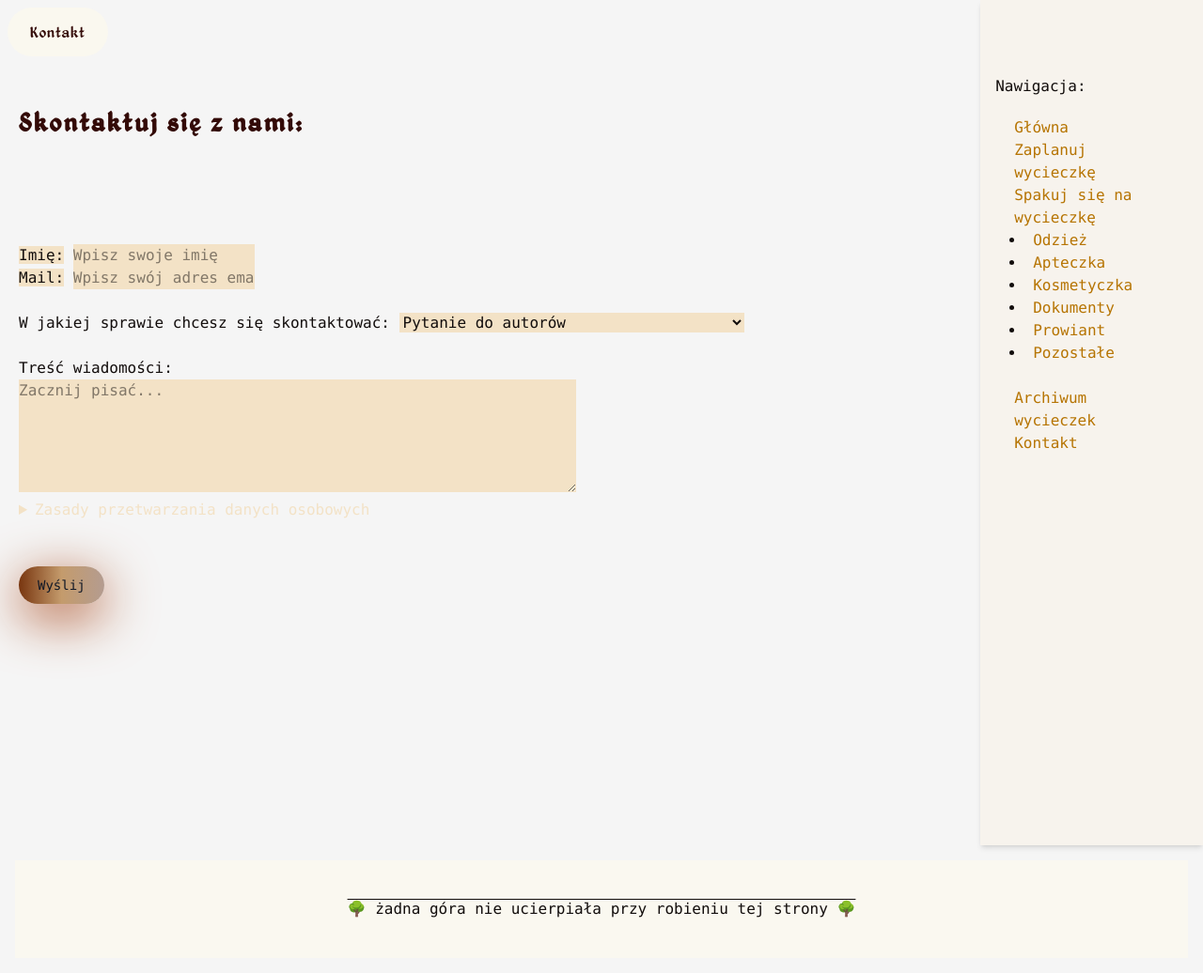
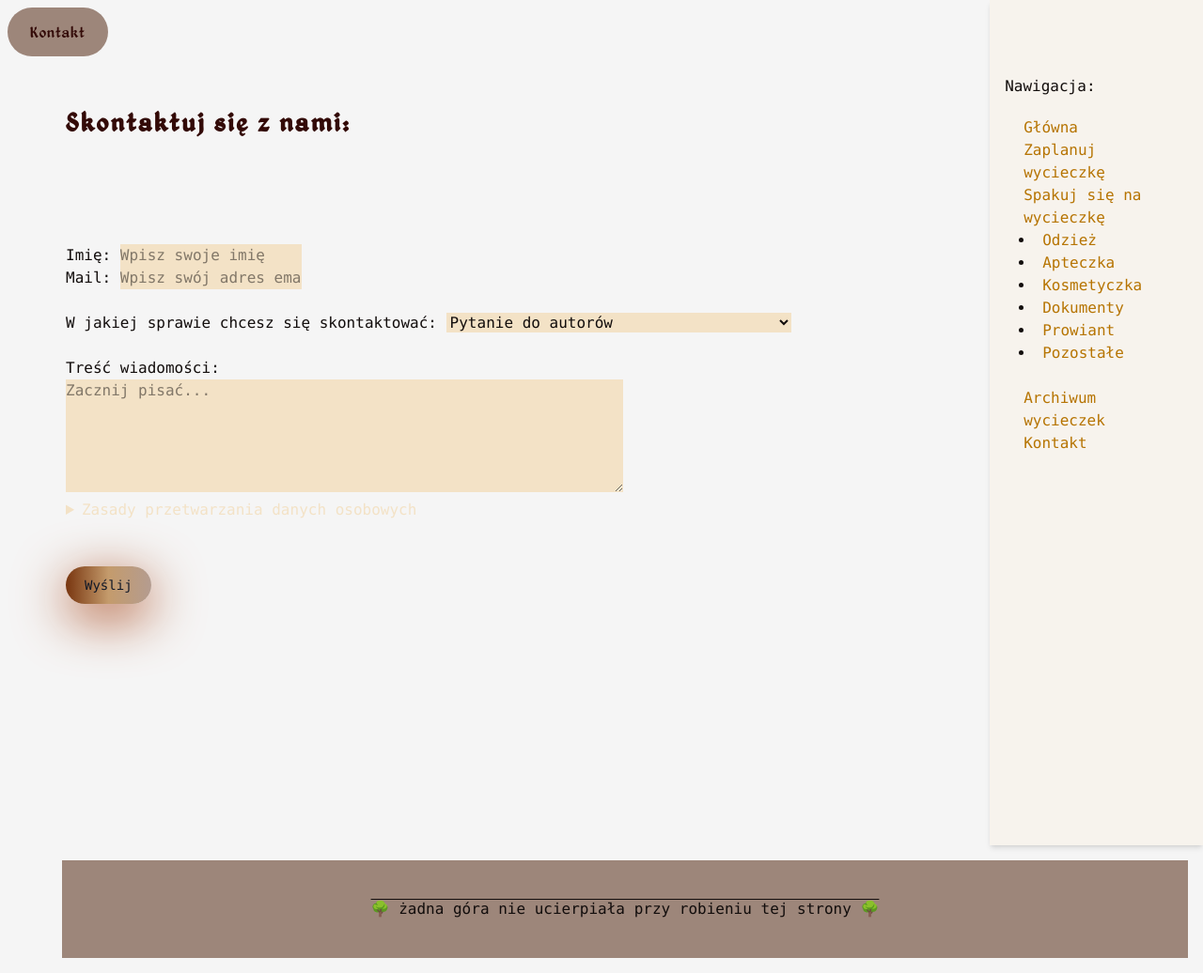
Before and after one commit to kama-pa-go/KGprojects, a Jekyll site: the page built from kontakt.md, in a window 1280 px wide. Shown: the whole page at 94% size. Built offline with Jekyll 4.4.1, drawn with Linux system fonts in a browser that asks for light colours.

Commit message:
Your commit message here

```diff
--- a/_layouts/default1.html
+++ b/_layouts/default1.html
@@ -61,7 +61,7 @@
         <i class="fas fa-times" x-show="sidebarOpen"></i>
       </button>
 
-      <h3 class="bg-amber-50/50 rounded-full fixed left-2 z-50 top-2  px-6 py-3 ">{{ page.title }}</h3>
+      <h3 class="bg-amber-950/50 rounded-full fixed left-2 z-50 top-2  px-6 py-3 ">{{ page.title }}</h3>
 
     </header>
 
@@ -98,7 +98,7 @@
 
 
 
-  <div class= "bg-amber-50/50 flex items-center justify-center m-4 py-10 overline z-30">
+  <div class= "bg-amber-950/50 flex items-center justify-center m-4 py-10 overline z-30">
     <p styless="text-center">🌳 żadna góra nie ucierpiała przy robieniu tej strony 🌳</p>
   </div>
 
--- a/assets/output.css
+++ b/assets/output.css
@@ -423,11 +423,14 @@
   .mt-6 {
     margin-top: calc(var(--spacing) * 6);
   }
+  .-mb-8 {
+    margin-bottom: calc(var(--spacing) * -8);
+  }
   .ml-4 {
     margin-left: calc(var(--spacing) * 4);
   }
-  .ml-5 {
-    margin-left: calc(var(--spacing) * 5);
+  .ml-10 {
+    margin-left: calc(var(--spacing) * 10);
   }
   .box-border {
     box-sizing: border-box;
@@ -539,9 +542,6 @@
   }
   .min-h-screen {
     min-height: 100vh;
-  }
-  .w-1 {
-    width: calc(var(--spacing) * 1);
   }
   .w-1\/2 {
     width: calc(1/2 * 100%);
@@ -1240,11 +1240,11 @@
   .bg-amber-50\/50 {
     background-color: color-mix(in oklab, var(--color-amber-50) 50%, transparent);
   }
+  .bg-amber-950\/50 {
+    background-color: color-mix(in oklab, var(--color-amber-950) 50%, transparent);
+  }
   .bg-basicBeage {
     background-color: var(--color-basicBeage);
-  }
-  .bg-black {
-    background-color: var(--color-black);
   }
   .bg-black\/50 {
     background-color: color-mix(in oklab, var(--color-black) 50%, transparent);
@@ -2349,6 +2349,7 @@ body {
   background-position: top center;
   background-attachment: scroll;
   color: var(--color-justBrown);
+  margin-left: 50px;
 }
 h1, h2, h3 {
   font-family: Knight, sans-serif;
--- a/assets/styles.css
+++ b/assets/styles.css
@@ -42,6 +42,7 @@ body {
   background-position: top center;
   background-attachment: scroll;
   color: var(--color-justBrown);
+  margin-left: 50px;
 }
 
 h1, h2, h3 {
--- a/kontakt.md
+++ b/kontakt.md
@@ -5,10 +5,10 @@ title: Kontakt
 # Skontaktuj się z nami:
 <form action="/submit-form" method="post">
     <!-- Pole tekstowe -->
-    <label class="bg-basicBeage" for="imie">Imię:</label>
+    <label for="imie">Imię:</label>
     <input class="bg-basicBeage" type="text" id="imie" name="imie" placeholder="Wpisz swoje imię" required>
     <br>
-    <label class="bg-basicBeage" for="mail">Mail:</label>
+    <label for="mail">Mail:</label>
     <input class="bg-basicBeage" type="text" id="mail" name="mail" placeholder="Wpisz swój adres email" required>
     <br><br>
     <!-- Pole wyboru z optgroup -->
```
Also changed, not shown: home.md (+3 -3 lines).
